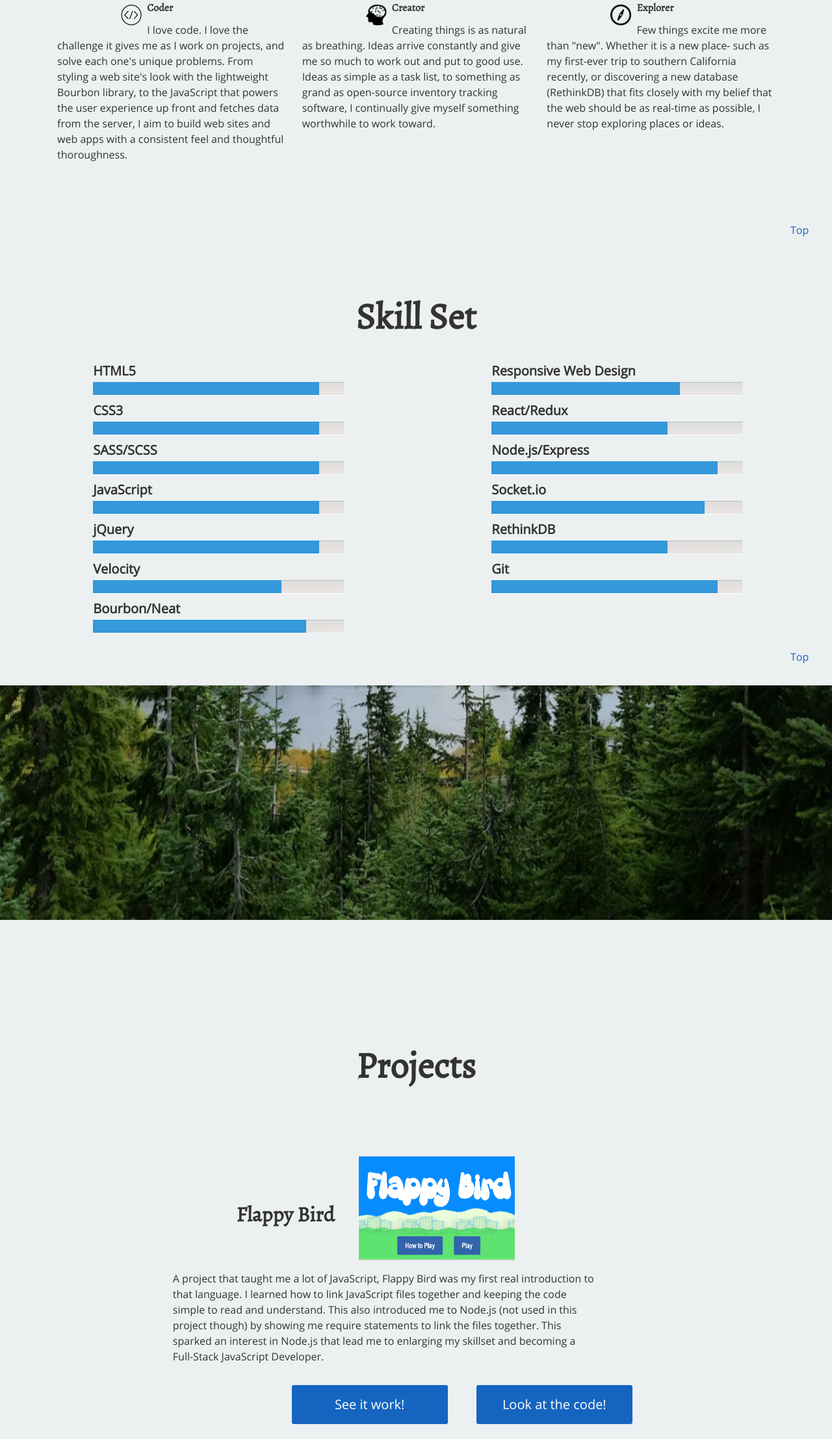
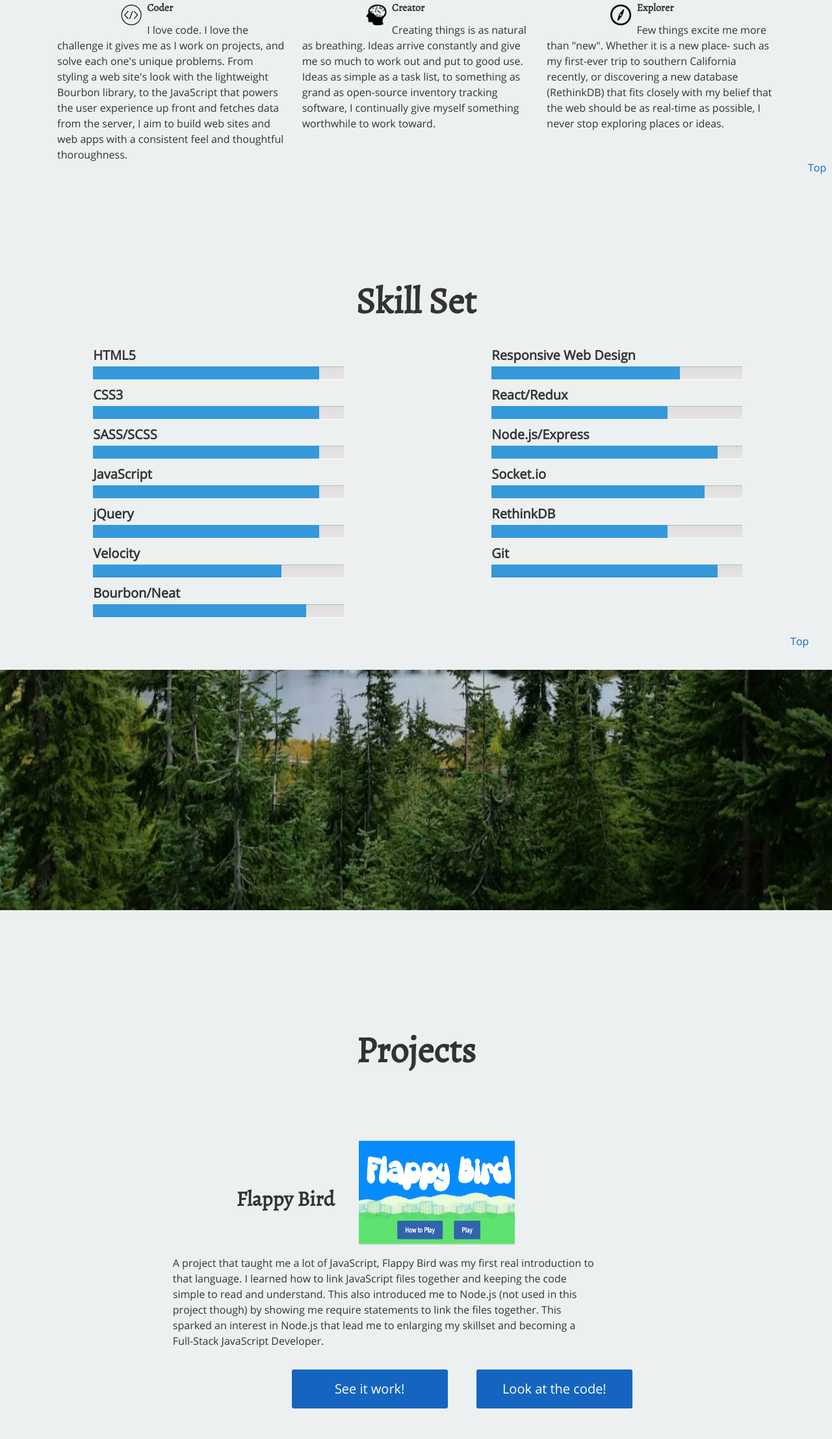
Before and after one commit to jstrother/responsive-portfolio, a website: page index.html in a window 1280 px wide. Shown: the part 929-3144 px from the top of the page at 65% size. Drawn offline with Linux system fonts and the light colour scheme.

Commit message:
img update

```diff
--- a/index.html
+++ b/index.html
@@ -56,8 +56,8 @@
                     <p>Few things excite me more than "new". Whether it is a new place- such as my first-ever trip to southern California recently, or discovering a new database (RethinkDB) that fits closely with my belief that the web should be as real-time as possible, I never stop exploring places or ideas.</p>
                     <!--<img src="img/close-up3.jpg" alt="Me! In the woods!">-->
                 </section>
+                <a href="#home" class="topReturn" id="firstTopReturn">Top</a>
             </div>
-            <a href="#home" class="topReturn">Top</a>
         </div>
         <div id="skillset">
             <div id="skillset-header">
@@ -196,6 +196,7 @@
                     <div class="project">
                         <div class="project-header">
                             <h5>Flappy Bird</h5>
+                            <hr />
                             <img src="img/flappy-bird.png" alt="Flappy Bird" class="project-image">
                         </div>
                         <p>A project that taught me a lot of JavaScript, Flappy Bird was my first real introduction to that language. I learned how to link JavaScript files together and keeping the code simple to read and understand. This also introduced me to Node.js (not used in this project though) by showing me require statements to link the files together. This sparked an interest in Node.js that lead me to enlarging my skillset and becoming a Full-Stack JavaScript Developer.</p>
--- a/scss/styles.scss
+++ b/scss/styles.scss
@@ -5,6 +5,10 @@
 @import "myVariables";
 @import "mySkillSet";
 @import "myParallax";
+
+* {
+    // border: 1px solid red;
+}
 
 header {
     background-color: darken($baseBlue, 5%);
@@ -84,6 +88,7 @@ main {
     }
     #info-div {
         padding: 3em;
+        width: 100%;
         @include outer-container;
         .info {
             margin: 2em 0;
@@ -149,8 +154,9 @@ main {
             }
             h5 {
                 position: relative;
-                left: 30%;
+                left: 50%;
                 width: 5em;
+                height: 2em;
                 font-size: 3em;
                 @include media($gtDesktop) {
                     top: 45%;
@@ -161,7 +167,6 @@ main {
             .project-image {
                 width: 15em;
                 height: 10em;
-                float: right;
                 margin: auto;
             }
         }
@@ -186,6 +191,11 @@ main {
 .topReturn {
     position: relative;
     left: 95%;
+}
+
+#firstTopReturn {
+    postition: relative;
+    left: 70.5%;
 }
 
 footer {
```
Also changed, not shown: public/index.html (+2 -1 lines), img/hot-cold.png, public/img/hot-cold.png, public/styles.css.
